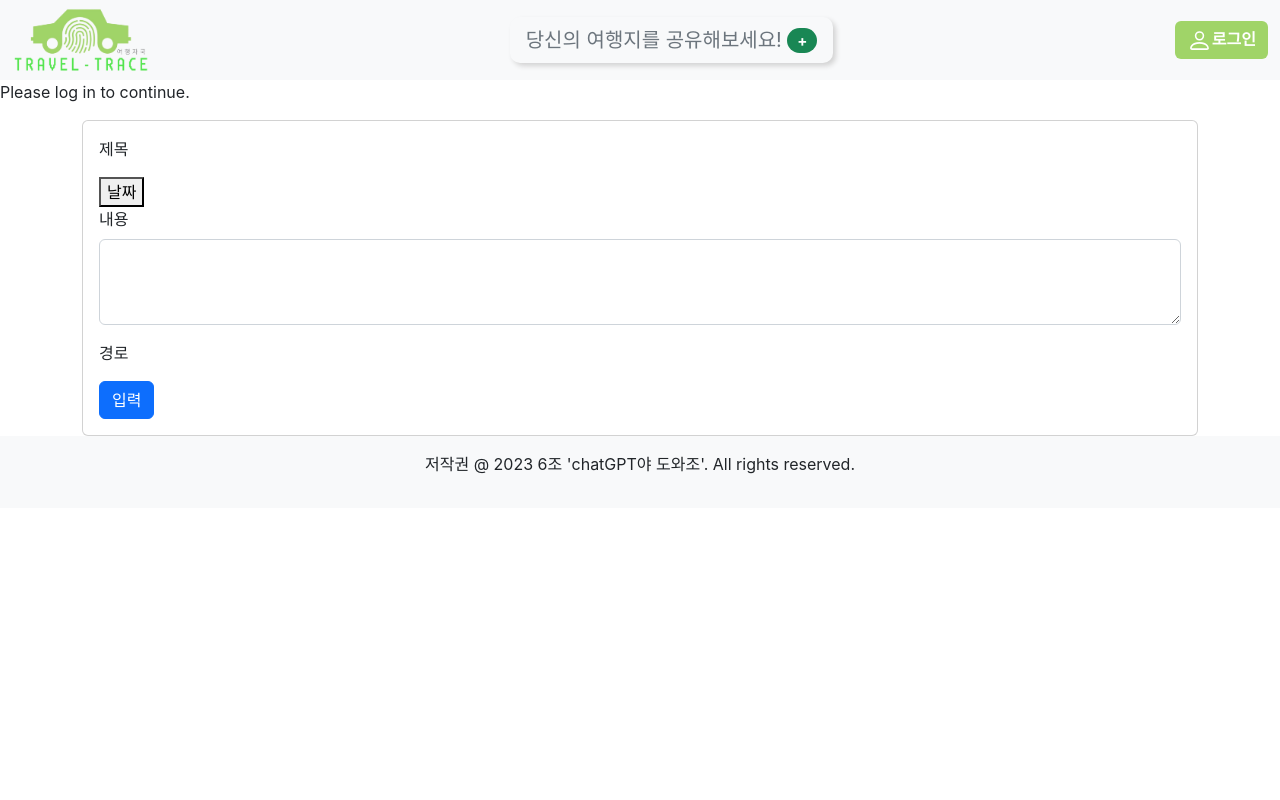
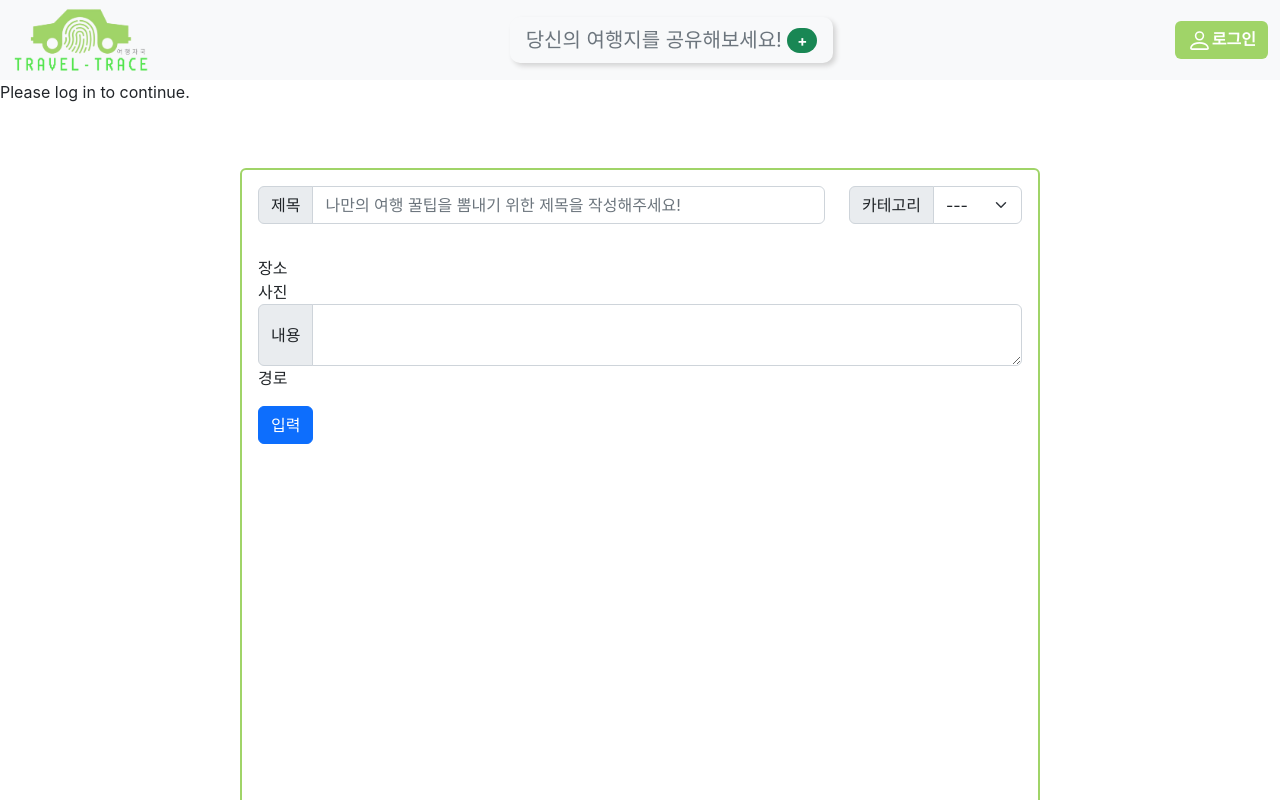
Before and after one commit to Dreamofheaven/travel-trace, a React (Create React App) app in the folder frontend/traveltraceprj/: page /post in a window 1280 px wide. Shown: the top 800 px of the page. Built offline with nearby package versions, Linux system fonts and the light colour scheme.

Commit message:
[UPDATE] 게시글 생성 업데이트 중

```diff
--- a/frontend/traveltraceprj/src/pages/Post.js
+++ b/frontend/traveltraceprj/src/pages/Post.js
@@ -1,39 +1,87 @@
 // 게시글 작성 페이지
 import React, {useState} from 'react';
-import Form from 'react-bootstrap/Form';
 import Card from 'react-bootstrap/Card';
 import DatePicker from '../components/DatePicker';
-import { Button } from 'react-bootstrap';
+import { Button, Container, Stack, Image, InputGroup, Form, FormGroup, Row, Col } from 'react-bootstrap';
+import { Hearts } from 'react-bootstrap-icons'
 import "../styles/Post.css";
 
 function Post() {
-
-  const [selectedDate, setSelectedDate] = useState(new Date());
-
-  const handleDateChange = (date) => {
-    setSelectedDate(date);
-  };
-
   return (
-    <div className='container'>
-      <Card className='h-100'>
+    <Container className='d-flex justify-content-center'>
+      <Card className='card my-5'>
         <Card.Body>
-          <p>제목</p>
-          {/* <DatePicker /> */}
-          <div>
-            <DatePicker selectedDate={selectedDate} onDateChange={handleDateChange} />
-          </div>
-          <Form.Group className="mb-3" controlId="exampleForm.ControlTextarea1">
-            <Form.Label>내용</Form.Label>
-            <Form.Control as="textarea" rows={3} />
-          </Form.Group>
-          <p>경로</p>
-          <Button type="submit">입력</Button>
+          <Form>
+            <Row className="mb-3">
+              <Col xs={9}>
+                <InputGroup className="mb-3">
+                  <InputGroup.Text id="basic-addon1">제목</InputGroup.Text>
+                  <Form.Control
+                  placeholder="나만의 여행 꿀팁을 뽐내기 위한 제목을 작성해주세요!"
+                  aria-label="title"
+                  aria-describedby="basic-addon1"
+                  />
+                </InputGroup>
+              </Col>
+              <Col>
+                <InputGroup className="mb-3">
+                  <InputGroup.Text id="basic-addon1">카테고리</InputGroup.Text>
+                  <Form.Select aria-label='Default select example'>
+                    <option>---</option>
+                    <option value="1">힐링</option>
+                    <option value="2">관광</option>
+                    <option value="3">맛집</option>
+                    <option value="4">카페</option>
+                    <option value="4">액티비티</option>
+                  </Form.Select>
+                </InputGroup>
+              </Col>
+            </Row>
+            <div>장소</div>
+            <div>사진</div>
+            <InputGroup>
+              <InputGroup.Text>내용</InputGroup.Text>
+                <Form.Control as="textarea" row={3} aria-label="With textarea" />
+              </InputGroup>
+            <p>경로</p>
+            <Button type="submit">입력</Button>
+          </Form>
         </Card.Body>
       </Card>
-    </div>
+    </Container>
 
   );
-}
+};
 
 export default Post;
+
+
+// function Post() {
+
+//   const [selectedDate, setSelectedDate] = useState(new Date());
+
+//   const handleDateChange = (date) => {
+//     setSelectedDate(date);
+//   };
+
+//   return (
+//     <Container>
+//       <Card className='h-100'>
+//         <Card.Body>
+//           <p>제목</p>
+//           {/* <DatePicker /> */}
+//           <div>
+//             <DatePicker selectedDate={selectedDate} onDateChange={handleDateChange} />
+//           </div>
+//           <Form.Group className="mb-3" controlId="exampleForm.ControlTextarea1">
+//             <Form.Label>내용</Form.Label>
+//             <Form.Control as="textarea" rows={3} />
+//           </Form.Group>
+//           <p>경로</p>
+//           <Button type="submit">입력</Button>
+//         </Card.Body>
+//       </Card>
+//     </Container>
+
+//   );
+// }
--- a/frontend/traveltraceprj/src/styles/Post.css
+++ b/frontend/traveltraceprj/src/styles/Post.css
@@ -1 +1,14 @@
 /* 게시글 작성.css */
+
+.card {
+  height: 1000px;
+  width: 800px;
+  border-color: #A0D468;
+  border-width: 2px;
+}
+
+/* .hearts_icon {
+  width: 15px;
+  height: 15px;
+  fill: red;
+} */
```
Also changed, not shown: frontend/traveltraceprj/src/pages/Profile.js (+0 -36 lines).
